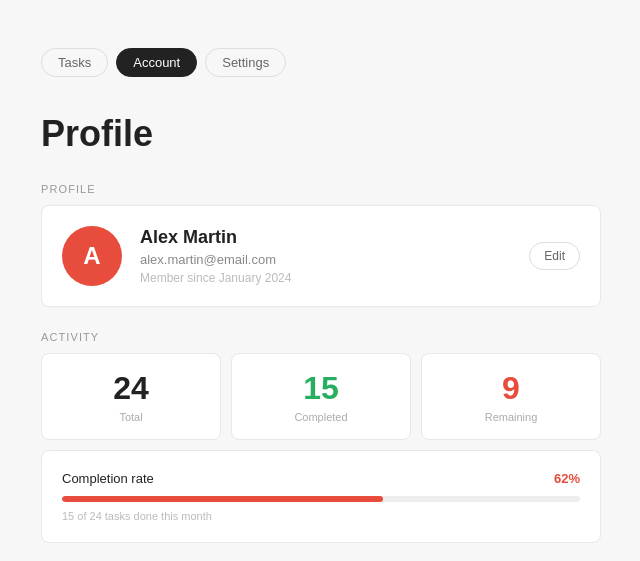
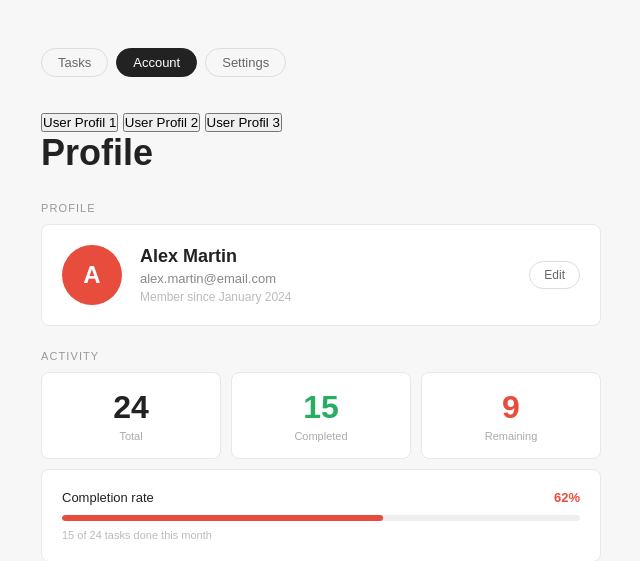
Before and after one commit to anthony03-tech/Web_Technologies_Basics-Hand_in-2, a Flask app: page /account in a window 1280 px wide. Shown: the top 561 px of the page, without its empty margins (319-959 px from the left). Run offline with Flask 3, Linux system fonts and the light colour scheme.

Commit message:
changed routes

```diff
--- a/templates/SecondPage_account.html
+++ b/templates/SecondPage_account.html
@@ -3,17 +3,23 @@
   <head>
     <meta charset="UTF-8" />
     <meta name="viewport" content="width=device-width, initial-scale=1.0" />
-    <link rel="stylesheet" href="./css-SecondPage.css" />
+    <link rel="stylesheet" href="/templates/css-SecondPage.css" />
     <title>Account</title>
   </head>
 
   <body>
     <div class="container">
       <nav>
-        <a href="./FirstPage_To-do-list.html">Tasks</a>
-        <a href="./SecondPage_account.html" class="active">Account</a>
-        <a href="./ThirdPage_Settings.html">Settings</a>
+        <a href="/">Tasks</a>
+        <a href="/account" class="active">Account</a>
+        <a href="/settings">Settings</a>
       </nav>
+
+      <div class="users">
+        <button id="user-1" onclick="loadUser(1)">User Profil 1</button>
+        <button id="user-2" onclick="loadUser(2)">User Profil 2</button>
+        <button id="user-3" onclick="loadUser(3)">User Profil 3</button>
+      </div>
 
       <h1>Profile</h1>
 
@@ -21,11 +27,15 @@
       <p class="section-label">Profile</p>
       <div class="card">
         <div class="profile">
-          <div class="avatar">A</div>
+          <div class="avatar" id="avatar">A</div>
           <div class="profile-info">
-            <p class="profile-name">Alex Martin</p>
-            <p class="profile-email">alex.martin@email.com</p>
-            <p class="profile-since">Member since January 2024</p>
+            <p class="profile-name" id="profile-name">Alex Martin</p>
+            <p class="profile-email" id="profile-email">
+              alex.martin@email.com
+            </p>
+            <p class="profile-since" id="profile-since">
+              Member since January 2024
+            </p>
           </div>
           <a href="#" class="edit-btn">Edit</a>
         </div>
@@ -116,5 +126,20 @@
 
       <p class="footer-note">— your data is yours —</p>
     </div>
+    <script>
+      async function loadUser(id) {
+        try {
+          const res = await fetch(`/account/${id}`);
+          const data = await res.json();
+
+          document.getElementById("profile-name").textContent = data.name;
+          document.getElementById("profile-email").textContent = data.email;
+          document.getElementById("avatar").textContent = data.avatar;
+          document.getElementById("profile-since").textContent = data.member;
+        } catch (err) {
+          alert("Failed to load user: " + err.message);
+        }
+      }
+    </script>
   </body>
 </html>
```
